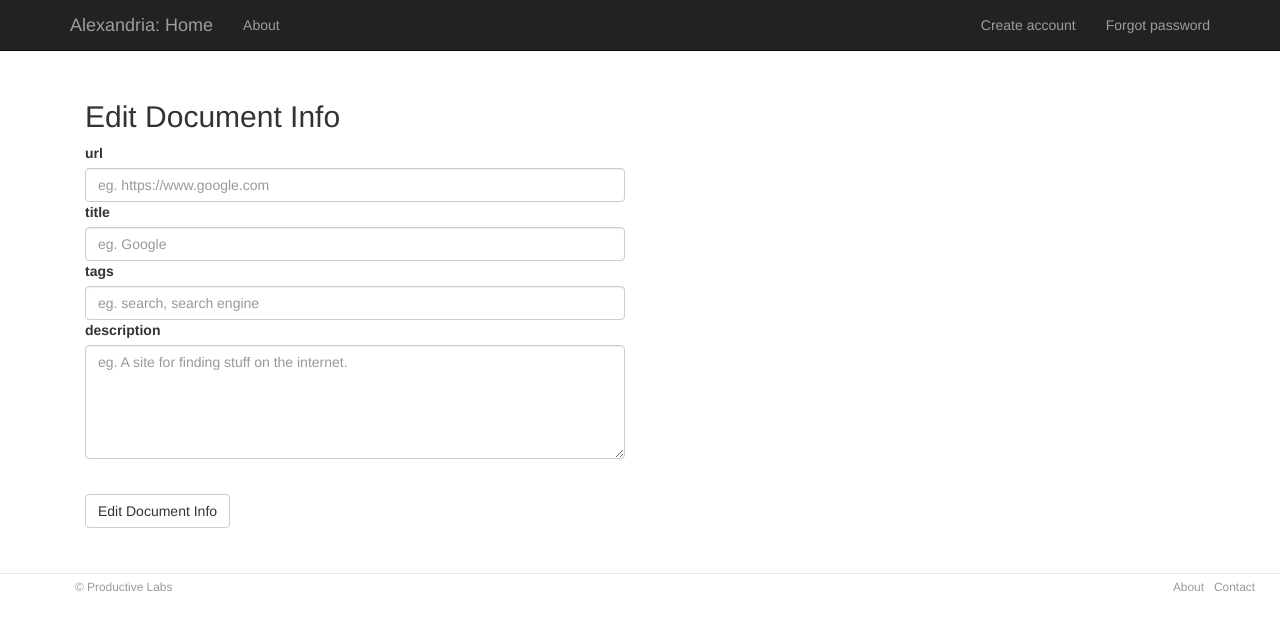
After one commit to ianblu1/alexandria, a Flask app: template alexandria/templates/documents/edit_document.html in a window 1280 px wide. The commit adds this page. Shown: the top 630 px of the page. Run offline with Flask 2, Linux system fonts and the light colour scheme; the template is opened without the code that fills it: values that come from a table or form of the project are taken from there, others are empty; some libraries are stand-ins or nearby versions.

Commit message:
adding edit links for document metadata

```diff
--- a/alexandria/forms.py
+++ b/alexandria/forms.py
@@ -138,5 +138,11 @@ class NewDocumentForm(Form):
 
         return True
 
+class EditDocumentForm(Form):
+    url = StringField('url', validators=[DataRequired()])
+    title = StringField('title', validators=[DataRequired()])
+    tags = StringField('tags', validators=[DataRequired()])
+    description = TextAreaField('description', validators=[DataRequired()])
+
 class SearchForm(Form):
     search = StringField('Search the docs', validators=[DataRequired()])
--- a/alexandria/parsers.py
+++ b/alexandria/parsers.py
@@ -1,5 +1,9 @@
 from stop_words import get_stop_words
 import regex as r
+
+def parse_tags(tags):
+    parsed_tags = [tag.strip().lower() for tag in tags.split(',')]
+    return parsed_tags
 
 class DocumentParser(object):
 
--- /dev/null
+++ b/alexandria/templates/documents/edit_document.html
@@ -0,0 +1,23 @@
+
+{% extends "layout.html" %}
+{% block content %}
+<div class="col-lg-6">
+</br>
+<h2>Edit Document Info</h2>
+<form action="{{ url_for('documents.edit_document', id=document_id) }}" method="POST">
+    <div class="form-group">
+        {{form.url.label}}
+        {{form.url(placeholder="eg. https://www.google.com", class_="form-control")}}
+        {{form.title.label}}
+        {{form.title(placeholder="eg. Google", class_="form-control")}}
+        {{form.tags.label}}
+        {{form.tags(placeholder="eg. search, search engine", class_="form-control")}}
+        {{form.description.label}}
+        {{form.description(placeholder="eg. A site for finding stuff on the internet.", class_="form-control", rows="5")}}
+    </div>
+    {{ form.hidden_tag() }}
+<br>
+    <input class="btn btn-default btn-submit" type="submit" value="Edit Document Info" />
+</form>
+</div>
+{% endblock %}
--- a/alexandria/templates/documents/search_results.html
+++ b/alexandria/templates/documents/search_results.html
@@ -16,7 +16,11 @@
     <ul>
     {% for document in documents.items %}
 
-         <h4><a href={{document.url}} target="_blank">{{document.title}}</a></h4>
+         <p>
+         <a href="{{document.url}}" target="_blank">{{document.title}}</a>
+         |
+         <a href="{{url_for('documents.edit_document', id=document.id) }}"><i>edit details</i></a>
+         </p>
 
     {% endfor %}
 
```
Also changed, not shown: alexandria/views/documents.py (+67 -2 lines).
